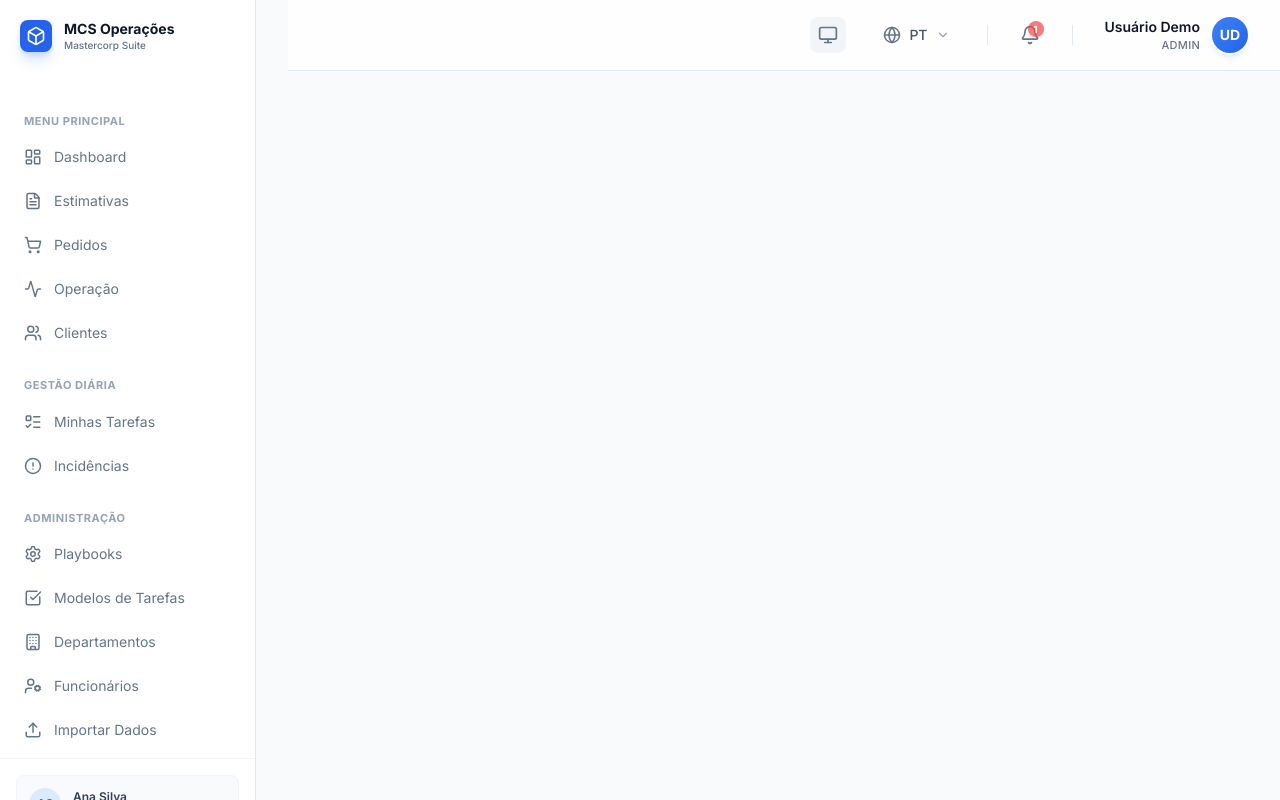
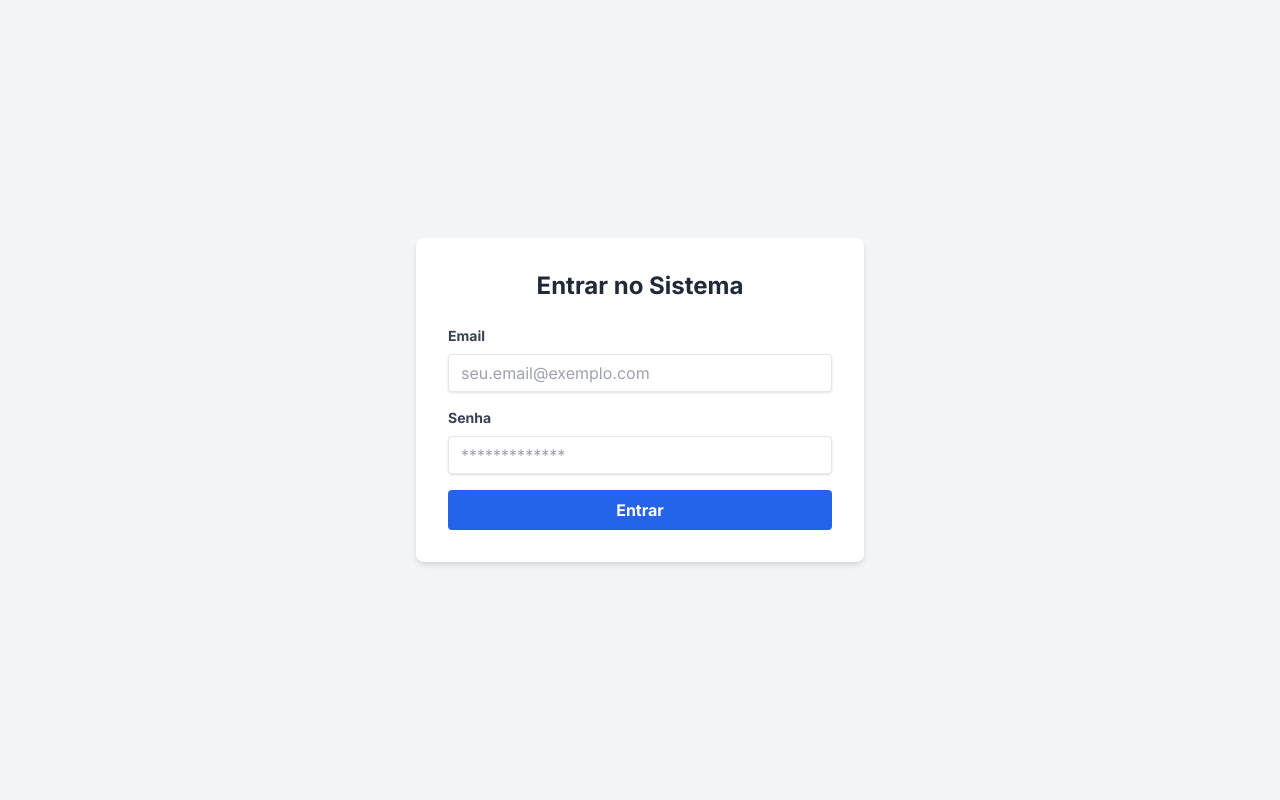
Before and after one commit to viathevalter/MCS-Operacoes, a React (Vite) app: page /#/login in a window 1280 px wide. Built offline with nearby package versions, Linux system fonts and the light colour scheme.

Commit message:
feat: Adiciona páginas de Tarefas, Login e Incidências, e um contexto de autenticação.

```diff
--- a/src/App.tsx
+++ b/src/App.tsx
@@ -17,11 +17,21 @@ import { Departamentos } from './pages/admin/Departamentos';
 import { Funcionarios } from './pages/admin/Funcionarios';
 import { ImportarFuncionarios } from './pages/admin/ImportarFuncionarios';
 import { Tasks } from './pages/Tasks';
+import { LoginPage } from './pages/Login'; // New
 import type { Filters } from './services/types';
 import { authService } from './services/mock/auth.service';
 import { useLanguage } from './i18n';
+import { AuthProvider, useAuth } from './contexts/AuthContext';
 
-const App: React.FC = () => {
+// Protected Route Component
+const ProtectedRoute: React.FC<{ children: React.ReactNode }> = ({ children }) => {
+  const { user, loading } = useAuth();
+  if (loading) return <div>Loading...</div>;
+  if (!user) return <Navigate to="/login" replace />;
+  return <>{children}</>;
+};
+
+const AppContent: React.FC = () => {
   const [filters, setFilters] = useState<Filters>({
     monthRange: [new Date().toISOString().slice(0, 7), new Date().toISOString().slice(0, 7)],
     empresa: null,
@@ -30,13 +40,14 @@ const App: React.FC = () => {
   });
 
   const { setLanguage } = useLanguage();
+  const { user } = useAuth();
 
   useEffect(() => {
     // 1. Check User Profile Preference (Highest priority)
-    const user = authService.getCurrentUser();
+    // const user = authService.getCurrentUser(); // Legacy mock
 
-    if (user.language) {
-      setLanguage(user.language);
+    if (user?.profile?.role) { // Or language if we added it to profile
+      // setLanguage(user.language); // If we add language to profile
     } else {
       // 2. Fallback to LocalStorage (handled by Provider init) or 'pt'
       const savedLang = localStorage.getItem('app_lang');
@@ -46,7 +57,7 @@ const App: React.FC = () => {
         setLanguage('pt');
       }
     }
-  }, []);
+  }, [user]);
 
   return (
     <div className="flex min-h-screen bg-slate-50 dark:bg-slate-950 text-slate-900 dark:text-slate-100 font-sans transition-colors duration-300">
@@ -77,6 +88,21 @@ const App: React.FC = () => {
       </main>
     </div>
   );
+}
+
+const App: React.FC = () => {
+  return (
+    <AuthProvider>
+      <Routes>
+        <Route path="/login" element={<LoginPage />} />
+        <Route path="/*" element={
+          <ProtectedRoute>
+            <AppContent />
+          </ProtectedRoute>
+        } />
+      </Routes>
+    </AuthProvider>
+  );
 };
 
 export default App;
--- /dev/null
+++ b/src/contexts/AuthContext.tsx
@@ -0,0 +1,115 @@
+import React, { createContext, useContext, useEffect, useState } from 'react';
+import { supabase } from '../services/supabaseClient';
+import type { User as AuthUser, Session } from '@supabase/supabase-js';
+
+// Extend the user type to include our profile data
+export interface User extends AuthUser {
+    profile?: {
+        role: 'admin' | 'user' | 'manager';
+        department_id?: string;
+        full_name?: string;
+        avatar_url?: string;
+    };
+    // Helper to check roles
+    isAdmin: boolean;
+}
+
+interface AuthContextType {
+    user: User | null;
+    session: Session | null;
+    loading: boolean;
+    signIn: () => Promise<void>; // Simple redirect to login or stub
+    signOut: () => Promise<void>;
+}
+
+const AuthContext = createContext<AuthContextType>({
+    user: null,
+    session: null,
+    loading: true,
+    signIn: async () => { },
+    signOut: async () => { },
+});
+
+export const AuthProvider: React.FC<{ children: React.ReactNode }> = ({ children }) => {
+    const [user, setUser] = useState<User | null>(null);
+    const [session, setSession] = useState<Session | null>(null);
+    const [loading, setLoading] = useState(true);
+
+    useEffect(() => {
+        // 1. Get initial session
+        supabase.auth.getSession().then(({ data: { session } }) => {
+            setSession(session);
+            if (session?.user) {
+                fetchProfile(session.user);
+            } else {
+                setLoading(false);
+            }
+        });
+
+        // 2. Listen for changes
+        const { data: { subscription } } = supabase.auth.onAuthStateChange((_event, session) => {
+            setSession(session);
+            if (session?.user) {
+                fetchProfile(session.user);
+            } else {
+                setUser(null);
+                setLoading(false);
+            }
+        });
+
+        return () => subscription.unsubscribe();
+    }, []);
+
+    const fetchProfile = async (authUser: AuthUser) => {
+        try {
+            const { data: profile, error } = await supabase
+                .from('profiles')
+                .select('*')
+                .eq('id', authUser.id)
+                .single();
+
+            if (error && error.code !== 'PGRST116') {
+                console.error('Error fetching profile:', error);
+            }
+
+            // Merge auth user with profile data
+            const fullUser: User = {
+                ...authUser,
+                profile: profile || { role: 'user' }, // Default to user if no profile
+                isAdmin: profile?.role === 'admin',
+            };
+
+            setUser(fullUser);
+        } catch (err) {
+            console.error('Unexpected error fetching profile:', err);
+            // Fallback
+            setUser({ ...authUser, isAdmin: false });
+        } finally {
+            setLoading(false);
+        }
+    };
+
+    const signIn = async () => {
+        // For now, just redirect to a login route or trigger standard supabase UI
+        // In this app structure, we might need a dedicated Login page.
+        // For dev/test, we can use:
+        // await supabase.auth.signInWithOAuth({ provider: 'google' });
+        // Or email/password.
+        // Let's assume there's a LoginPage component or we use the UI.
+        // For this context, we just expose the state.
+        console.log('SignIn triggered - implement login UI');
+    };
+
+    const signOut = async () => {
+        await supabase.auth.signOut();
+        setUser(null);
+    };
+
+    return (
+        <AuthContext.Provider value={{ user, session, loading, signIn, signOut }}>
+            {!loading && children}
+        </AuthContext.Provider>
+    );
+};
+
+export const useAuth = () => useContext(AuthContext);
--- a/src/pages/Incidencias.tsx
+++ b/src/pages/Incidencias.tsx
@@ -13,23 +13,19 @@ import { useLanguage } from '../i18n';
 import { StatusBadge } from '../components/ui/StatusBadge';
 import { Card } from '../components/ui/Card';
 import { AsyncSelect } from '../components/ui/AsyncSelect';
+import { useAuth } from '../contexts/AuthContext';
 
-// --- MOCK AUTH ---
-const MOCK_USERS = [
-    { email: 'demo@mastercorp.local', nome: 'Usuário Demo', depto: 'Operações' },
-    { email: 'rh@mastercorp.local', nome: 'Gestor RH', depto: 'RH' },
-    { email: 'ana.silva@mastercorp.local', nome: 'Ana Silva', depto: 'Comercial' },
-    { email: 'seguranca@mastercorp.local', nome: 'Técnico Segurança', depto: 'Segurança' },
-];
+// --- MOCK AUTH REMOVED ---
 
 export const Incidencias: React.FC = () => {
     const navigate = useNavigate();
     const { t } = useLanguage();
+    const { user } = useAuth();
     const [activeTab, setActiveTab] = useState<'resumen' | 'incidencias' | 'tarefas'>('incidencias');
 
-    // Auth State
-    const [currentUser, setCurrentUser] = useState(MOCK_USERS[0]);
-    const [currentDept, setCurrentDept] = useState('Operações');
+    // Auth State - syncing with context
+    // const [currentUser, setCurrentUser] = useState(MOCK_USERS[0]); // REMOVED
+    // const [currentDept, setCurrentDept] = useState('Operações'); // REMOVED
 
     // Data & Filters
     const [loading, setLoading] = useState(false);
@@ -195,7 +191,7 @@ export const Incidencias: React.FC = () => {
                 status: 'Aberto',
                 origem_tipo: finalOriginType,
                 origem_criacao: 'manual',
-                criado_por_nome: currentUser.email,
+                criado_por_nome: user?.email || 'Unknown',
                 playbook_id: baseForm.playbook_id || undefined,
                 context: finalContext,
                 // Quick Task Fields
@@ -250,19 +246,9 @@ export const Incidencias: React.FC = () => {
                 <div className="flex items-center gap-3 w-full md:w-auto">
                     <div className="flex items-center gap-2 bg-white dark:bg-slate-800 px-3 py-1.5 rounded-lg border border-slate-200 dark:border-slate-700 shadow-sm transition-colors">
                         <User size={14} className="text-slate-400 dark:text-slate-500" />
-                        <select
-                            className="text-sm bg-transparent border-none focus:outline-none text-slate-700 dark:text-slate-200 font-medium cursor-pointer"
-                            value={currentUser.email}
-                            onChange={(e) => {
-                                const user = MOCK_USERS.find(u => u.email === e.target.value);
-                                if (user) {
-                                    setCurrentUser(user);
-                                    setCurrentDept(user.depto);
-                                }
-                            }}
-                        >
-                            {MOCK_USERS.map(u => <option key={u.email} value={u.email}>{u.nome}</option>)}
-                        </select>
+                        <span className="text-sm text-slate-700 dark:text-slate-200 font-medium">
+                            {user?.email}
+                        </span>
                     </div>
                     <div className="flex gap-2">
                         <button
--- /dev/null
+++ b/src/pages/Login.tsx
@@ -0,0 +1,86 @@
+import React, { useState } from 'react';
+import { supabase } from '../services/supabaseClient';
+import { useNavigate } from 'react-router-dom';
+
+export const LoginPage: React.FC = () => {
+    const [email, setEmail] = useState('');
+    const [password, setPassword] = useState('');
+    const [loading, setLoading] = useState(false);
+    const [error, setError] = useState<string | null>(null);
+    const navigate = useNavigate();
+
+    const handleLogin = async (e: React.FormEvent) => {
+        e.preventDefault();
+        setLoading(true);
+        setError(null);
+
+        const { error } = await supabase.auth.signInWithPassword({
+            email,
+            password,
+        });
+
+        if (error) {
+            setError(error.message);
+            setLoading(false);
+        } else {
+            // Auth state listener in Context will handle the rest
+            navigate('/dashboard');
+        }
+    };
+
+    return (
+        <div className="min-h-screen flex items-center justify-center bg-gray-100 dark:bg-gray-900">
+            <div className="bg-white dark:bg-gray-800 p-8 rounded-lg shadow-md w-full max-w-md">
+                <h2 className="text-2xl font-bold mb-6 text-center text-gray-800 dark:text-gray-100">
+                    Entrar no Sistema
+                </h2>
+
+                {error && (
+                    <div className="bg-red-100 border border-red-400 text-red-700 px-4 py-3 rounded relative mb-4" role="alert">
+                        <span className="block sm:inline">{error}</span>
+                    </div>
+                )}
+
+                <form onSubmit={handleLogin} className="space-y-4">
+                    <div>
+                        <label className="block text-gray-700 dark:text-gray-200 text-sm font-bold mb-2" htmlFor="email">
+                            Email
+                        </label>
+                        <input
+                            id="email"
+                            type="email"
+                            value={email}
+                            onChange={(e) => setEmail(e.target.value)}
+                            className="shadow appearance-none border rounded w-full py-2 px-3 text-gray-700 leading-tight focus:outline-none focus:shadow-outline dark:bg-gray-700 dark:text-white dark:border-gray-600"
+                            placeholder="seu.email@exemplo.com"
+                            required
+                        />
+                    </div>
+                    <div>
+                        <label className="block text-gray-700 dark:text-gray-200 text-sm font-bold mb-2" htmlFor="password">
+                            Senha
+                        </label>
+                        <input
+                            id="password"
+                            type="password"
+                            value={password}
+                            onChange={(e) => setPassword(e.target.value)}
+                            className="shadow appearance-none border rounded w-full py-2 px-3 text-gray-700 leading-tight focus:outline-none focus:shadow-outline dark:bg-gray-700 dark:text-white dark:border-gray-600"
+                            placeholder="*************"
+                            required
+                        />
+                    </div>
+                    <div className="flex items-center justify-between">
+                        <button
+                            type="submit"
+                            disabled={loading}
+                            className="bg-blue-600 hover:bg-blue-700 text-white font-bold py-2 px-4 rounded focus:outline-none focus:shadow-outline w-full transition-colors"
+                        >
+                            {loading ? 'Carregando...' : 'Entrar'}
+                        </button>
+                    </div>
+                </form>
+            </div>
+        </div>
+    );
+};
--- a/src/pages/Tasks.tsx
+++ b/src/pages/Tasks.tsx
@@ -7,7 +7,7 @@ import {
 } from 'lucide-react';
 import { getAllTarefas, updateTarefa, assignTarefa } from '../services/incidencias';
 import { incidentTaskService } from '../services/mock/incidentTasks.service';
-import { authService, User } from '../services/mock/auth.service';
+import { useAuth } from '../contexts/AuthContext';
 import type { IncidenciaTarefaExpandida } from '../services/types';
 import { useLanguage } from '../i18n';
 import { ContextCard } from '../components/ContextCard';
@@ -17,7 +17,8 @@ import { Card } from '../components/ui/Card';
 export const Tasks: React.FC = () => {
     const navigate = useNavigate();
     const [searchParams] = useSearchParams();
-    const [currentUser, setCurrentUser] = useState<User>(authService.getCurrentUser());
+    const { user } = useAuth();
+    const [currentUser, setCurrentUser] = useState<any>(user || {}); // Fallback/Compatibility
     const { t } = useLanguage();
 
     // Data State
@@ -52,6 +53,12 @@ export const Tasks: React.FC = () => {
             setLoading(false);
         }
     };
+
+    useEffect(() => {
+        if (user) {
+            setCurrentUser(user);
+        }
+    }, [user]);
 
     useEffect(() => {
         const searchId = searchParams.get('search');
@@ -175,7 +182,7 @@ export const Tasks: React.FC = () => {
                         >
                             <Briefcase size={16} /> {t('tasks.tabs.setor')}
                         </button>
-                        {currentUser.role === 'admin' && (
+                        {user?.profile?.role === 'admin' && (
                             <button
                                 onClick={() => setActiveTab('todas')}
                                 className={`pb-4 text-sm font-medium border-b-2 transition-all duration-200 flex items-center gap-2 ${activeTab === 'todas'
```
